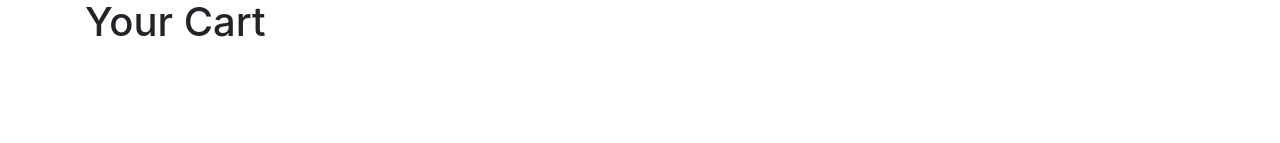
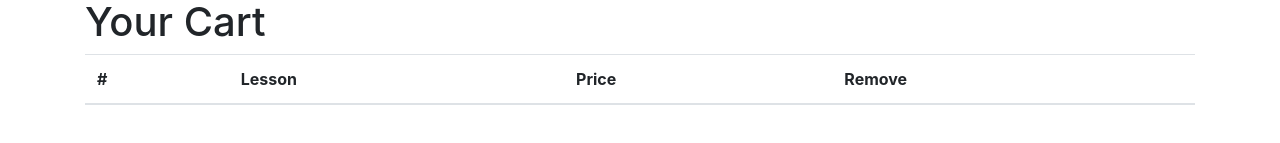
Before and after one commit to AmirKAT/vuecw1, a Vue app: page / in a window 1280 px wide. Shown: the part 1438-1581 px from the top of the page. Before the commit the page ends 1532 px from the top, so only its background shows below. Built offline with nearby package versions, Linux system fonts and the light colour scheme.

Commit message:
Add style to shopping cart v1.9

```diff
--- a/src/App.vue
+++ b/src/App.vue
@@ -69,14 +69,35 @@
       <div>
         <h1>Your Cart</h1>
         <div class="products">
-          <div v-for="(product, index) in cartItems" :key="index">
-            <h3>{{product.subject}}</h3>
-            <div>{{product.price}}</div>
-            <button class="btn btn-danger" v-on:click="removeFromCart(product)">Remove</button>
+          <div>
+            <table class="table">
+              <thead>
+                <tr>
+                  <th scope="col">#</th>
+                  <th scope="col">Lesson</th>
+                  <th scope="col">Price</th>
+                  <th scope="col">Remove</th>
+                </tr>
+              </thead>
+              <tbody v-for="(product, index) in cartItems" :key="index">
+                <!-- iterates through all lessons added to cart and displays them -->
+                <tr>
+                  <th scope="row"></th>
+                  <td>{{product.subject}}</td>
+                  <td>{{product.price}}</td>
+                  <td><button class="btn btn-danger" v-on:click="removeFromCart(product)">X</button></td>
+                </tr>
+              </tbody>
+            </table>
           </div>
         </div>
       </div>
       <!-- views the users lessons in their cart -->
+
+      <div>
+        <form>
+        </form>
+      </div>
 
     </div>
     <!-- end of cart page -->
```
